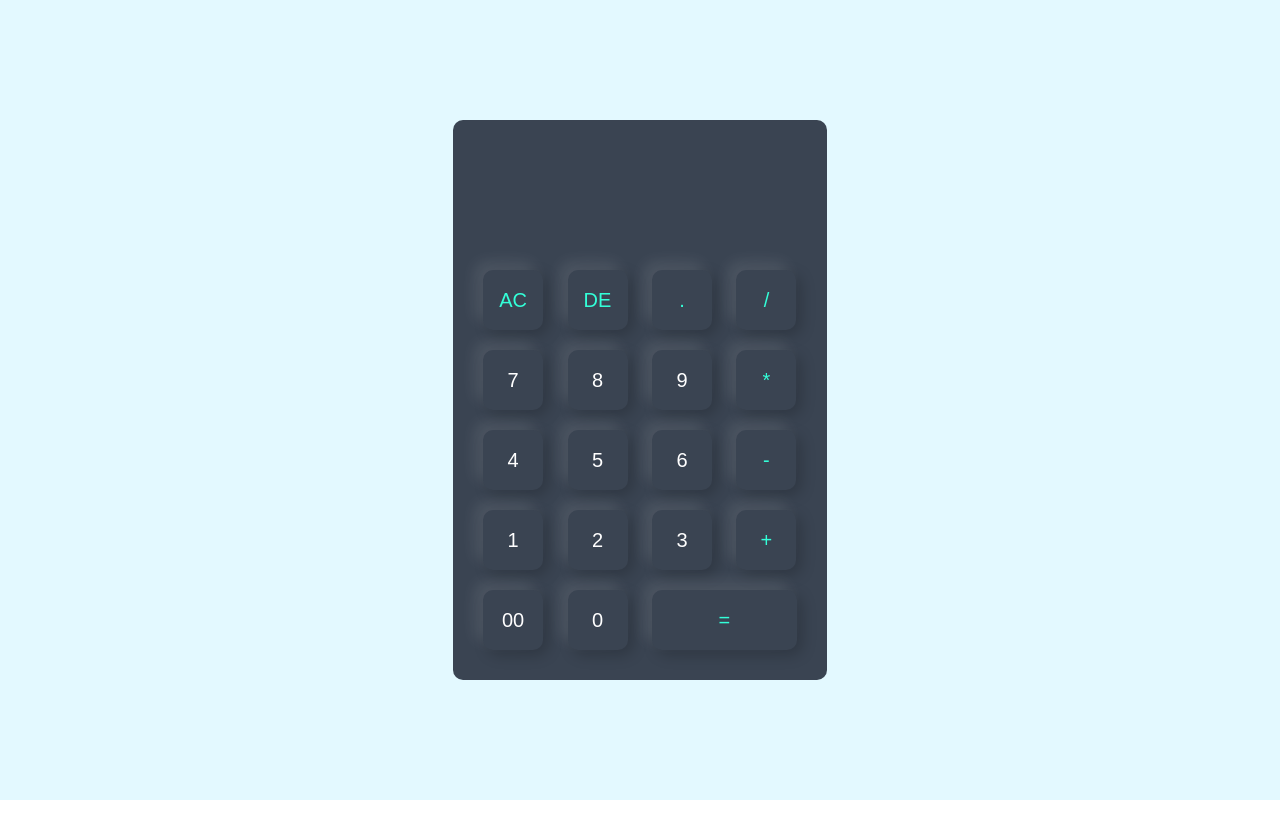
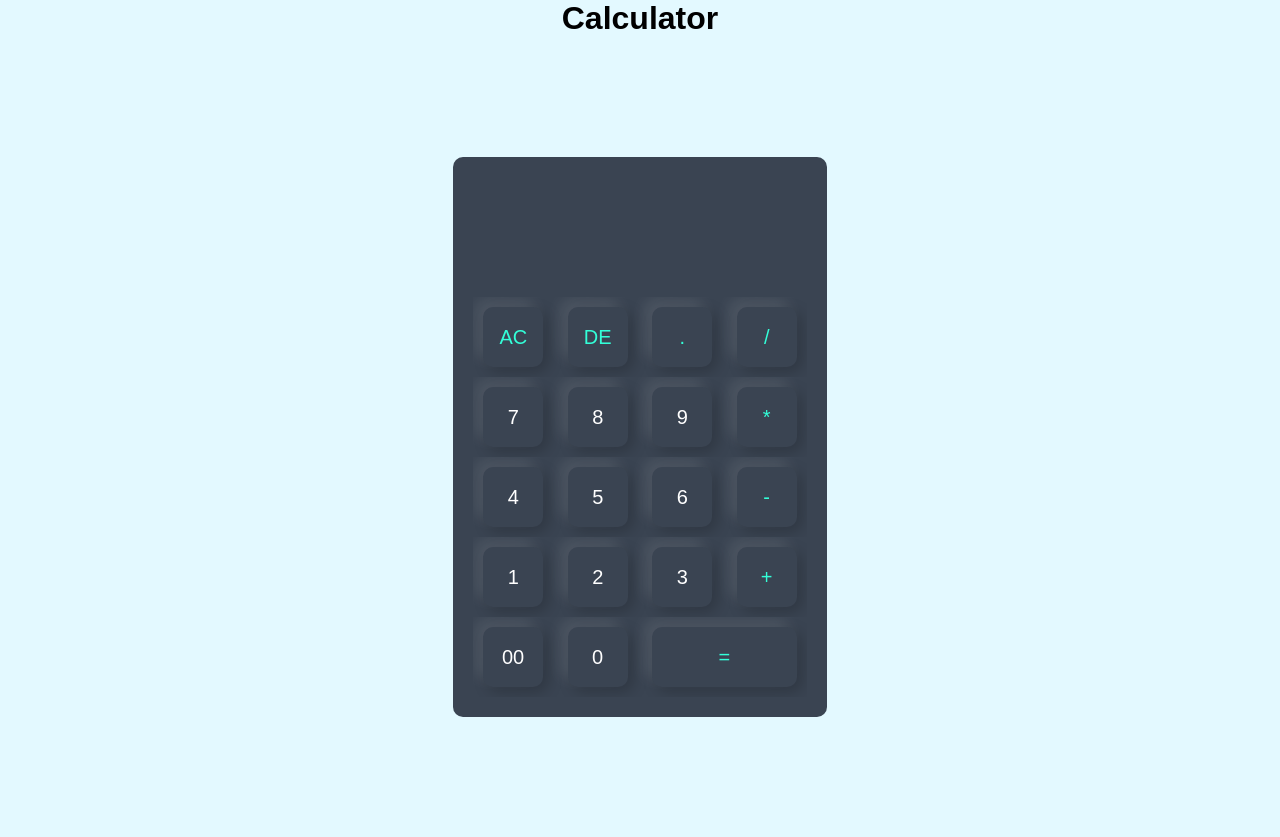
Before and after one commit to vishwajeet14all/calculator_project, a plain HTML site: page index.html in a window 1280 px wide. Before the commit the page ends 800 px from the top, so only its background shows below. Drawn offline with Linux system fonts and the light colour scheme.

Commit message:
second commit

```diff
--- a/index.html
+++ b/index.html
@@ -9,6 +9,7 @@
   </head>
 
   <body>
+    <h1 style="display:block;background-color: #e3f9ff;">Calculator</h1>
     <div class="container">
       <div class="calculator">
         <form>
--- a/style.css
+++ b/style.css
@@ -3,8 +3,8 @@
     padding: 0;
     font-family: sans-serif;
     box-sizing: border-box;
-
-
+    text-align: center;
+    overflow: hidden
 }
 
 .container {
```
